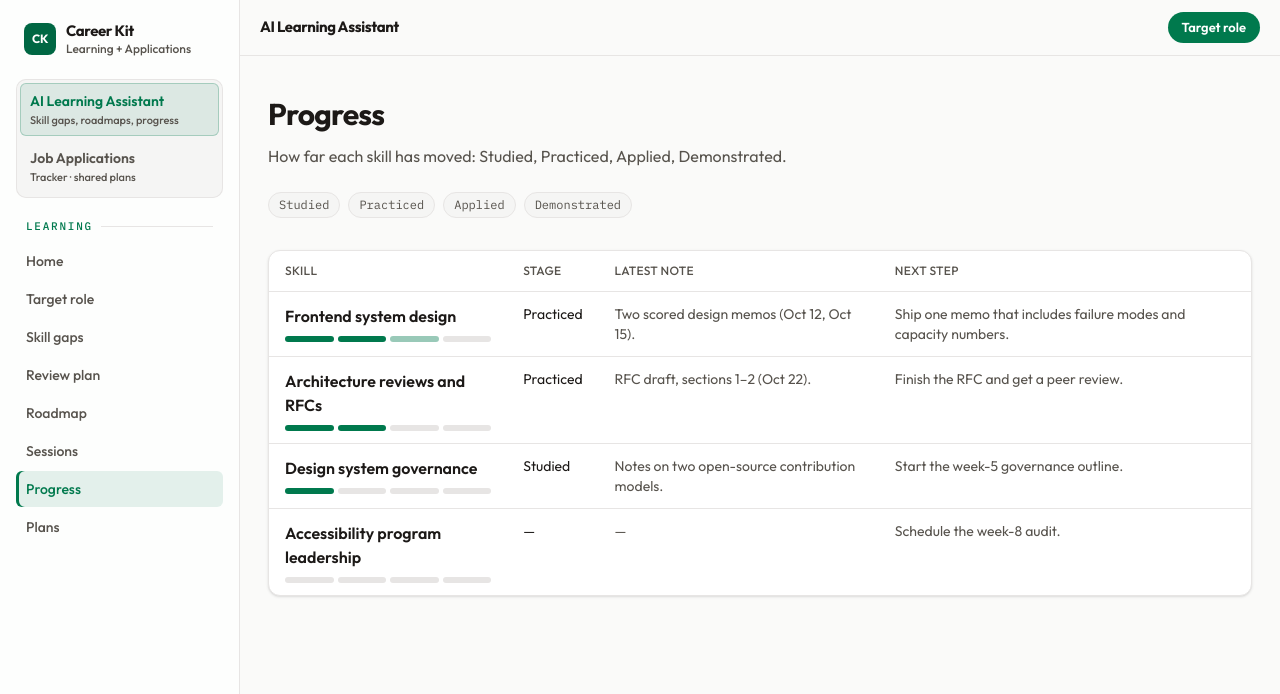
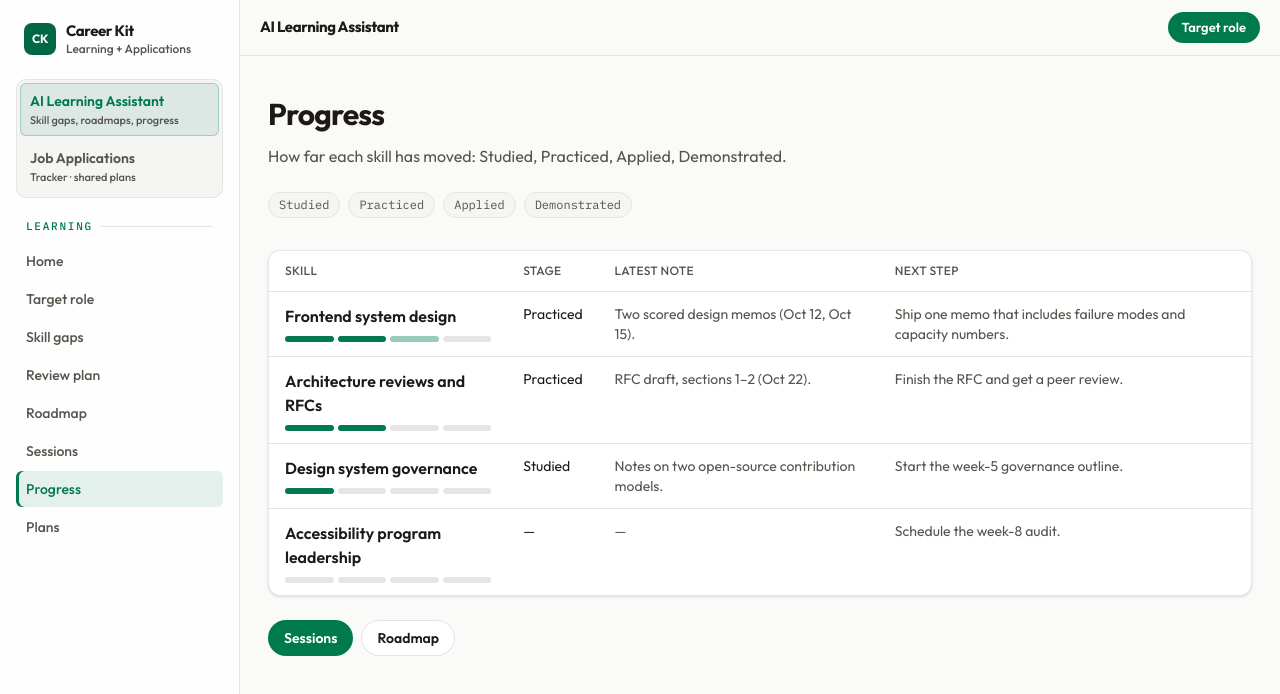
Before and after one commit to jappreetS/ai-learning-assistant, a Next.js app: page /progress in a window 1280 px wide. Shown: the top 694 px of the page. Built offline with nearby package versions, Linux system fonts and the light colour scheme.

Commit message:
ALA-20: open sessions and the roadmap
Progress links to /sessions and /roadmap. The skill table stays a fixed sample.

https://jappreetsingh.atlassian.net/browse/ALA-20

```diff
--- a/src/app/(app)/progress/page.tsx
+++ b/src/app/(app)/progress/page.tsx
@@ -1,4 +1,5 @@
 import type { Metadata } from "next";
+import { Button } from "@/components/ui/Button";
 
 export const metadata: Metadata = { title: "Progress" };
 
@@ -93,6 +94,12 @@ export default function ProgressPage() {
           </tbody>
         </table>
       </div>
+      <div className="mt-6 flex flex-wrap gap-2">
+        <Button href="/sessions">Sessions</Button>
+        <Button href="/roadmap" variant="quiet">
+          Roadmap
+        </Button>
+      </div>
     </main>
   );
 }
```
